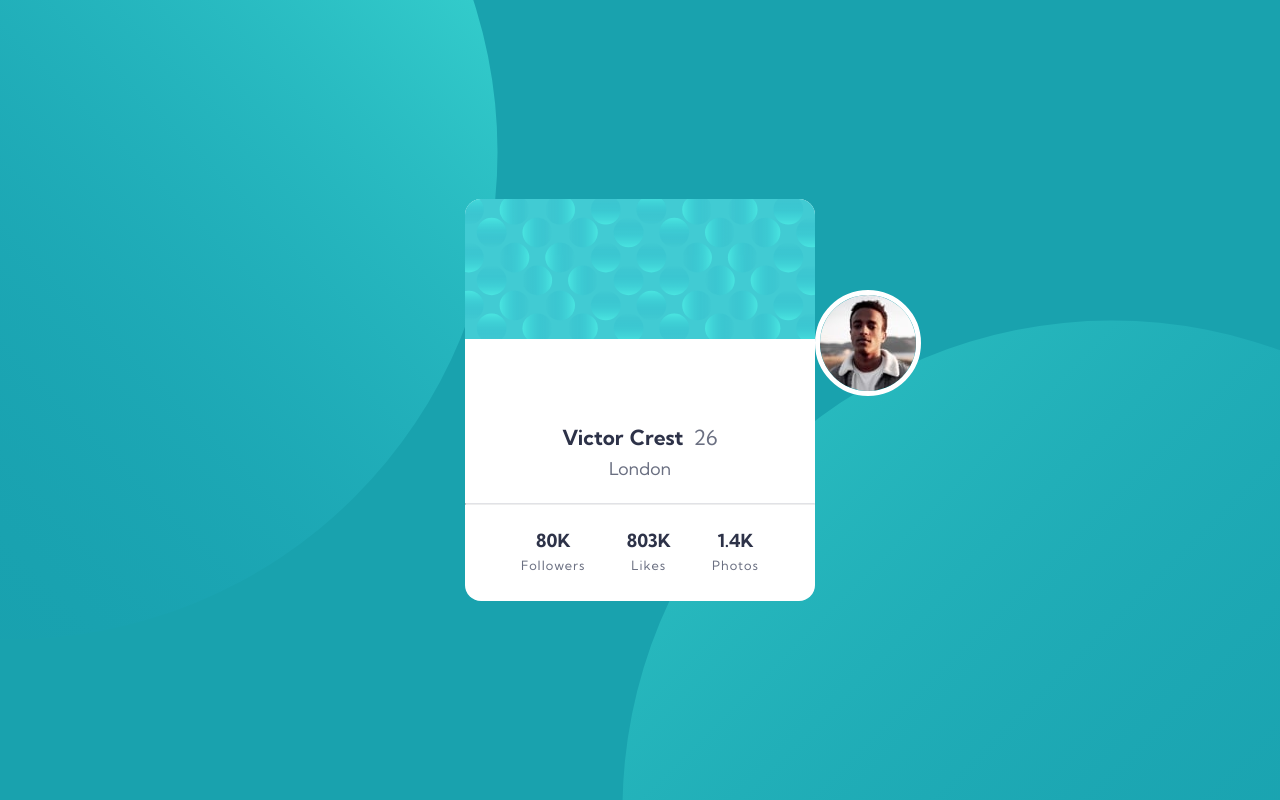
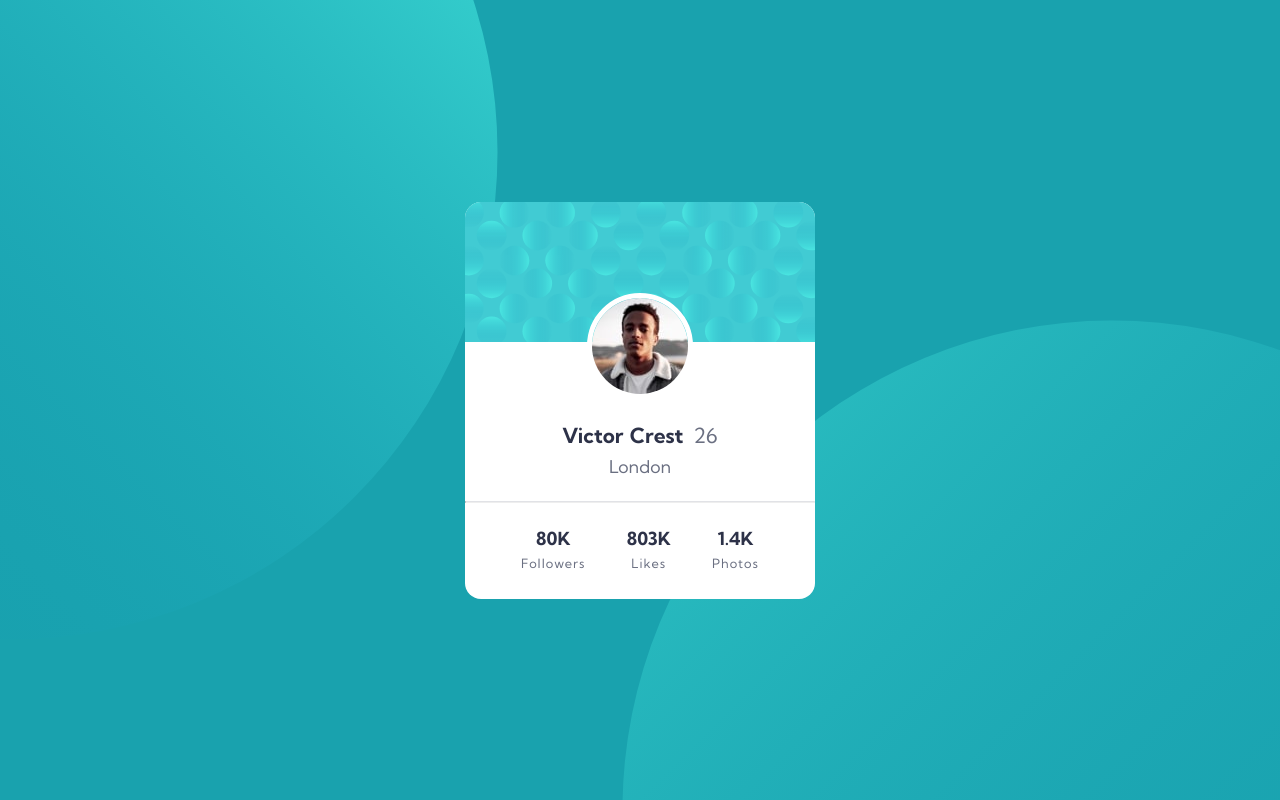
Before and after one commit to x3python/Frontend-Mentor---Profile-card-component, a plain HTML site: page index.html in a window 1280 px wide. Drawn offline with Linux system fonts and the light colour scheme.

Commit message:
Update index.html

```diff
--- a/index.html
+++ b/index.html
@@ -10,10 +10,10 @@
 </head>
 <body>
     <main class="card">
-        <picture>
+        <picture-area>
             <img src="images/bg-pattern-card.svg" alt="background" class="background">
             <img src="images/image-victor.jpg" alt="person" class="person">
-        </picture>
+        </picture-area>
         <text>
             <info>
                 <section class="item">
```
